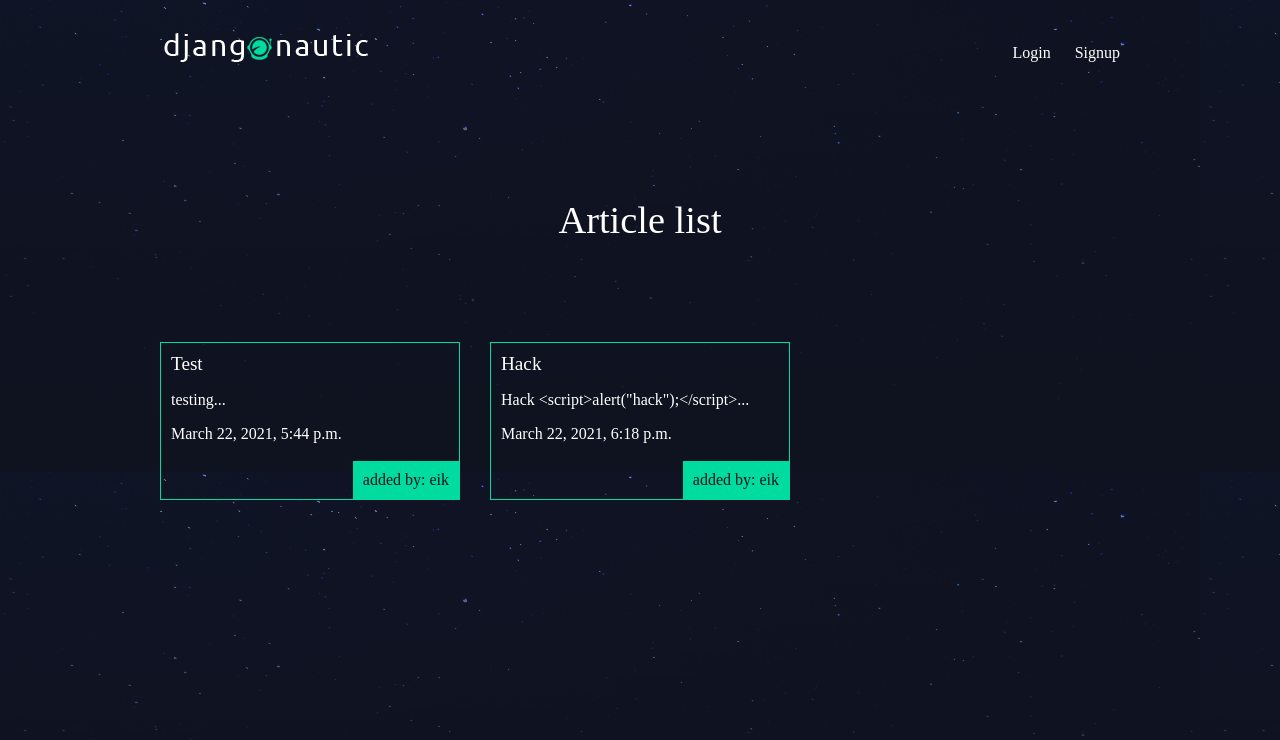
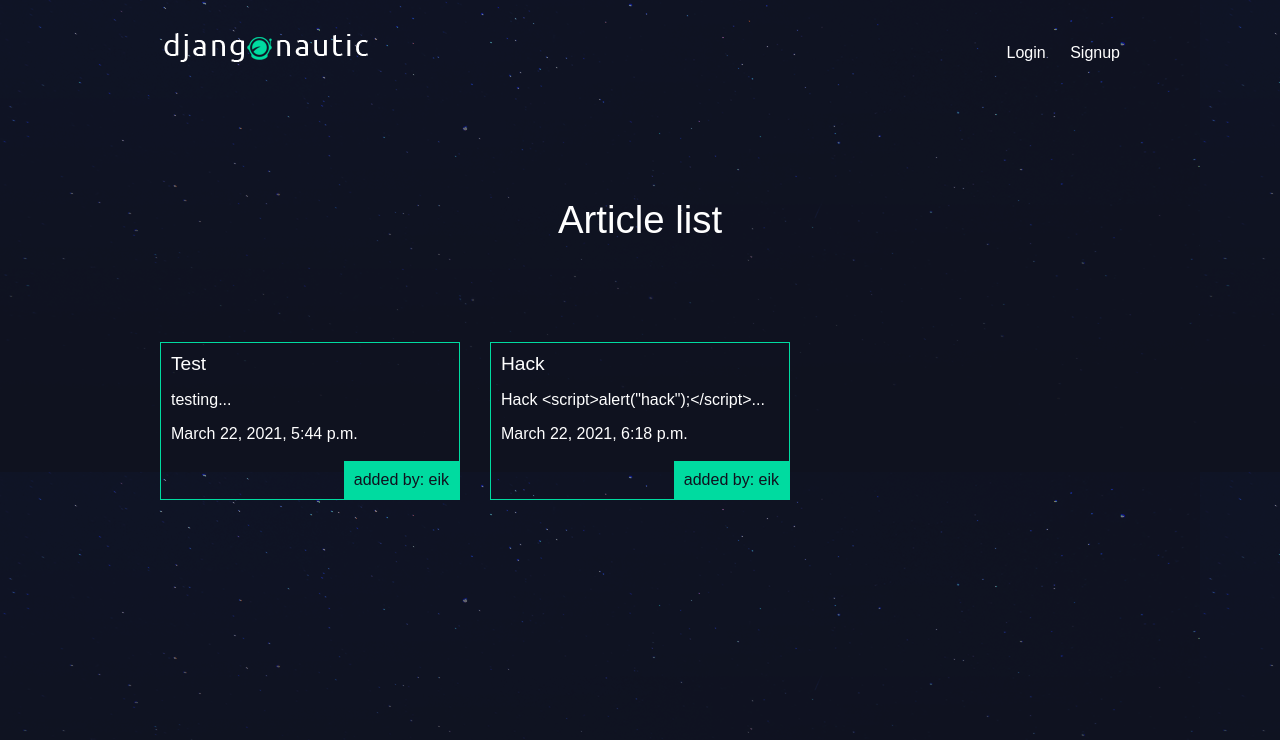
Before and after one commit to Eik1234/django-tutorial, a Django app: page / in a window 1280 px wide. Shown: the top 740 px of the page. Run offline with Django 3.2, Linux system fonts and the light colour scheme; data comes from the database, SQL or seed files in the repository; both versions use the stored data as it was after the commit.

Commit message:
fix font

```diff
--- a/djangonautic/assets/styles.css
+++ b/djangonautic/assets/styles.css
@@ -6,7 +6,7 @@ body{
 }
 
 body *{
-    font-family: Ubuntu "sans-serif";
+    font-family: Ubuntu, sans-serif;
 }
 
 h1, h2, h3, h4, h5{
```
Also changed, not shown: djangonautic/db.sqlite3.
